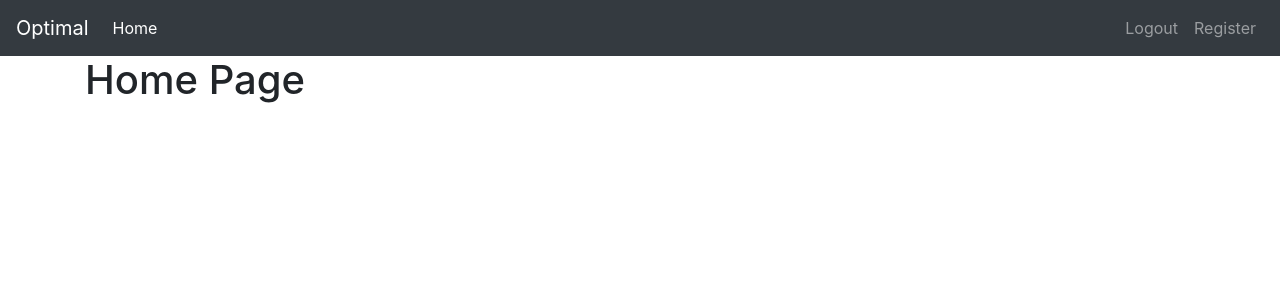
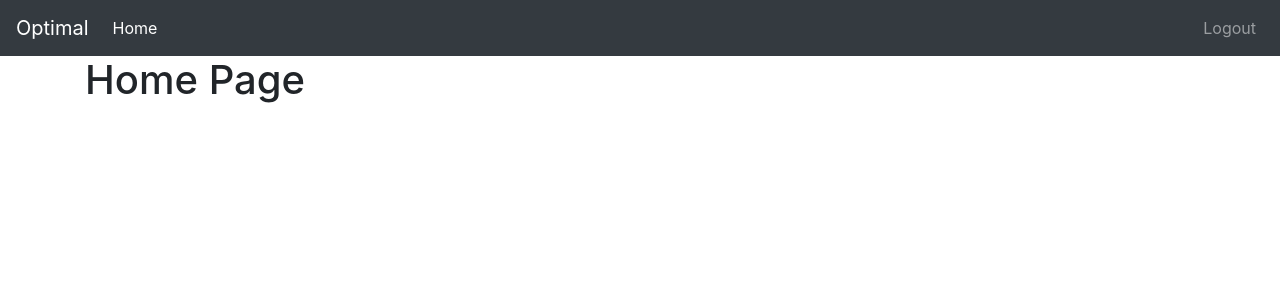
Before and after one commit to evansibok/optimal-app, a Flask app: page / in a window 1280 px wide. Shown: the top 300 px of the page. Run offline with Flask 2, Linux system fonts and the light colour scheme; a user stored in the database is signed in.

Commit message:
conditionally render register nav link

```diff
--- a/optimal/templates/layout.html
+++ b/optimal/templates/layout.html
@@ -39,14 +39,16 @@
         <ul class="navbar-nav">
           <li class="nav-item">
             {% if current_user.is_anonymous %}
-            <a class="nav-link" href="{{ url_for('login') }}">Login</a>
+              <a class="nav-link" href="{{ url_for('login') }}">Login</a>
             {% else %}
-            <a class="nav-link" href="{{ url_for('logout') }}">Logout</a>
+              <a class="nav-link" href="{{ url_for('logout') }}">Logout</a>
             {% endif %}
           </li>
-          <li class="nav-item">
-            <a class="nav-link" href="{{ url_for('register') }}">Register</a>
-          </li>
+          {% if current_user.is_anonymous %}
+            <li class="nav-item">
+              <a class="nav-link" href="{{ url_for('register') }}">Register</a>
+            </li>
+          {% endif %}
         </ul>
       </div>
     </nav>
```
